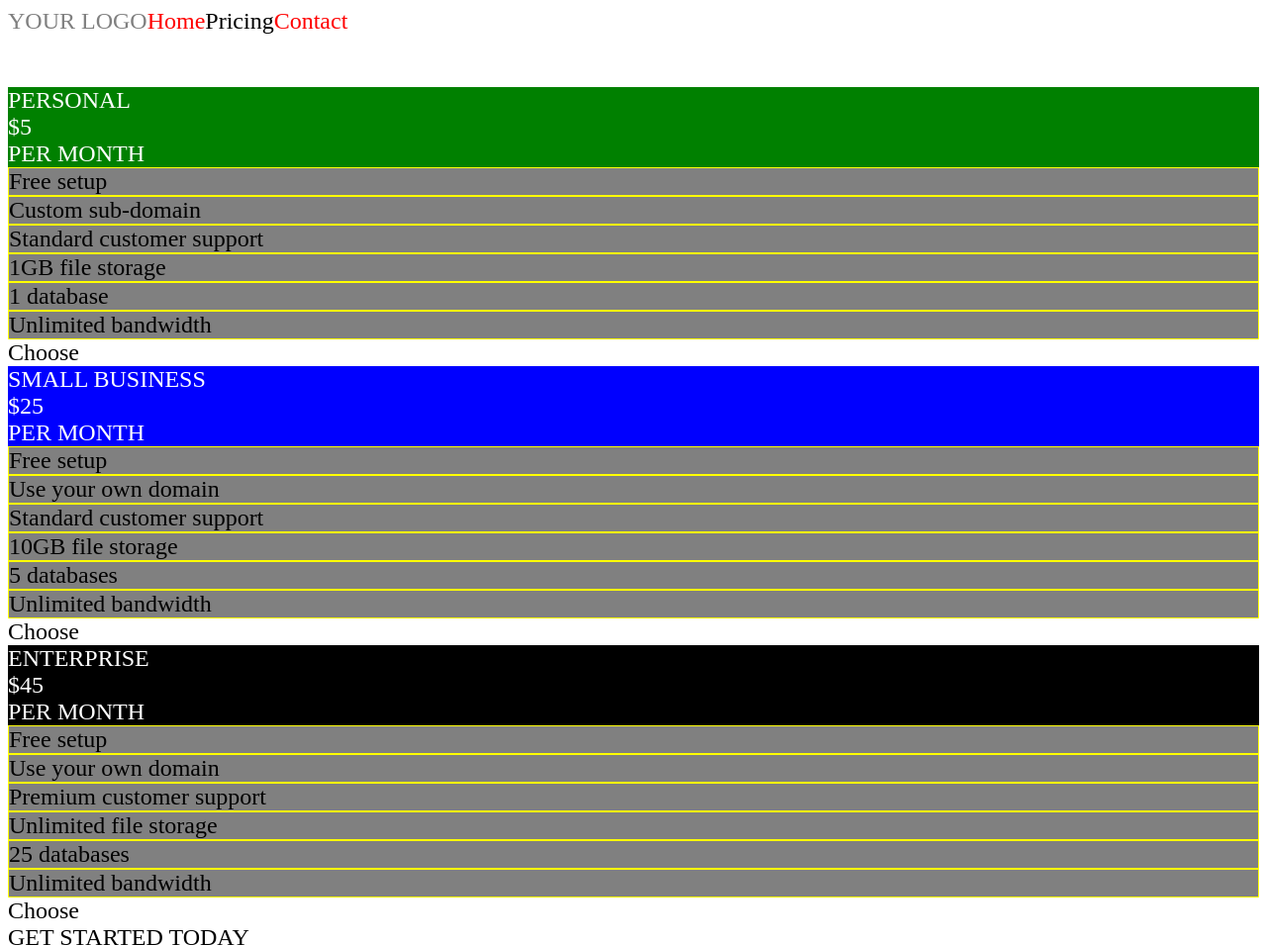
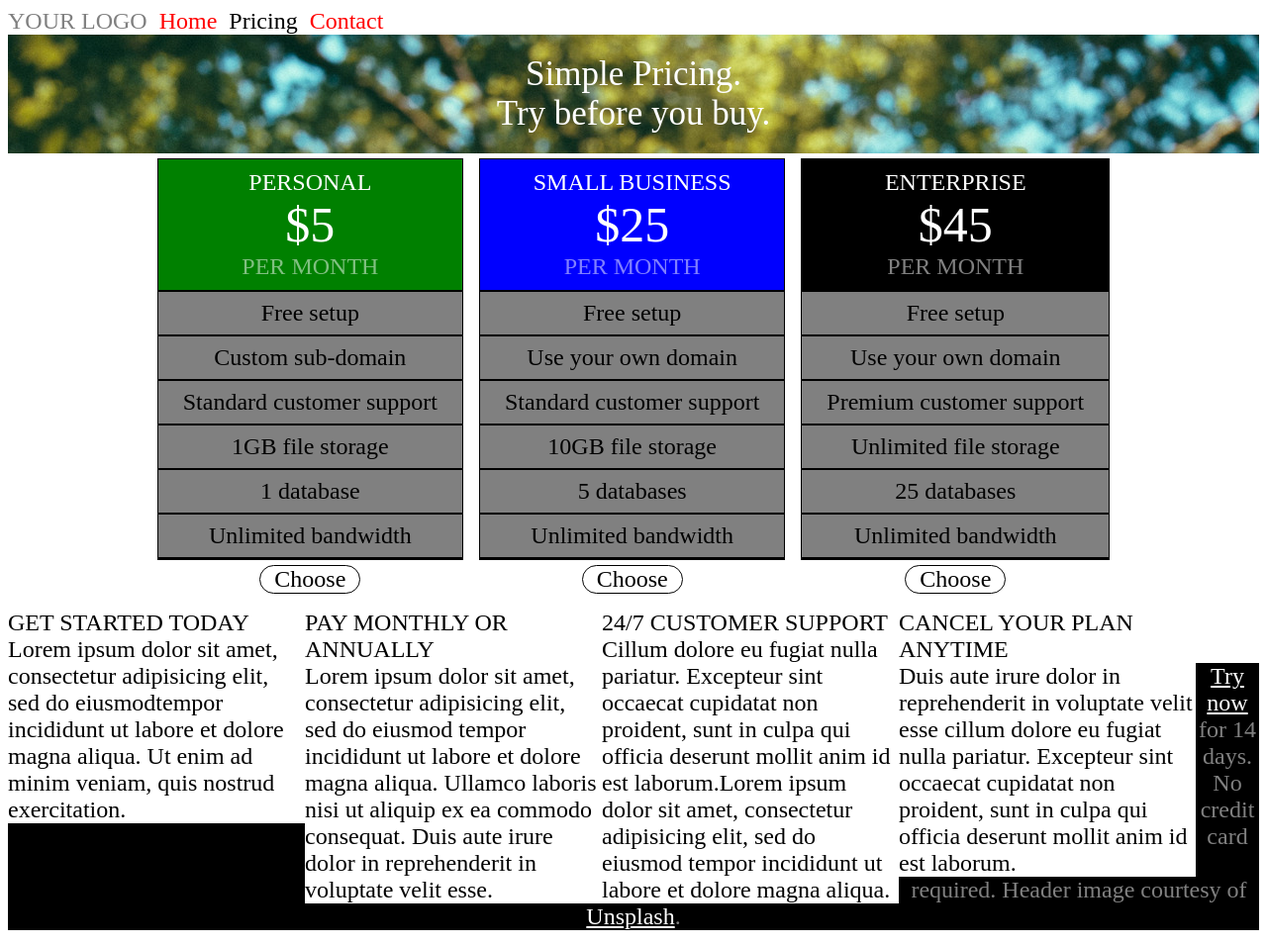
Before and after one commit to keithreynoldsworld/Responsive-Site, a plain HTML site: page dist/index.html in a window 1280 px wide. Shown: the top 955 px of the page at 99% size. Drawn offline with Linux system fonts and the light colour scheme.

Commit message:
fridaynightlive

```diff
--- a/dist/css/main.css
+++ b/dist/css/main.css
@@ -1,30 +1,32 @@
 /* Variables */
-/*SHOULD BE TRANSPARENT WHITE*/
 /* B R E A K P O I N T S */
 @media (min-width: 478px) {
   .body {
-    background: white; }
+    background: white;
+    overflow: hidden; }
 
   .slogan {
     font-size: 25px; } }
 @media (min-width: 767px) {
   .slogan {
-    font-size: 35px; } }
+    font-size: 35px;
+    float: clear; } }
 @media (min-width: 978px) {
   .body {
     font-size: 150%; }
 
   .plan1, .plan2, .plan3, .company-info-background {
-    float: left;
-    max-width: 200px; }
+    float: left; }
 
   .clear {
-    float: clear; } }
+    float: clear;
+    overflow: hidden; } }
 @media (min-width: 979px) {
   .plan1, .plan2, .plan3, .company-info-background {
-    max-width: 2000px; } }
+    max-width: 300px; } }
 .body {
-  background: white; }
+  background: white;
+  text-align: center; }
 
 .header-main-box {
   width: 100%;
@@ -33,7 +35,8 @@
 .header-style {
   display: inline-block;
   background: white;
-  float: left; }
+  float: left;
+  padding-right: 12px; }
 
 .header-link-1 {
   color: gray; }
@@ -45,42 +48,64 @@
   color: black; }
 
 .slogan {
-  background-image: url("images/background.jpg");
-  display: block;
-  color: white; }
+  background: url(background.jpg);
+  padding-bottom: 20px;
+  color: white;
+  padding-top: 20px; }
+
+.plan {
+  display: inline-block;
+  overflow: hidden;
+  margin: 5px; }
 
 .plan-header-1 {
-  background: green; }
+  background: green;
+  padding: 10px;
+  border: 1px solid black; }
 
 .plan-header-2 {
-  background: blue; }
+  background: blue;
+  padding: 10px;
+  border: 1px solid black; }
 
 .plan-header-3 {
-  background: black; }
+  background: black;
+  padding: 10px;
+  border: 1px solid black; }
 
 .plan-title {
   color: white; }
 
 .plan-price {
-  color: white; }
+  color: white;
+  font-size: 50px; }
 
 .plan-subtitle {
-  color: white; }
+  color: rgba(255, 255, 255, 0.5); }
 
 .plan-perks {
-  border: 1px solid yellow;
+  border: 1px solid black;
   background: gray;
-  color: black; }
+  color: black;
+  padding: 8px 25px 8px 25px; }
 
 .button-parent {
-  background: white; }
+  background: white;
+  border: 1px solid black; }
 
 .button {
   background: white;
-  color: black; }
+  color: black;
+  border: 1px solid black;
+  margin: 5px;
+  width: 100px;
+  margin-left: auto;
+  margin-right: auto;
+  border-radius: 2em; }
 
 .company-info {
-  background: white; }
+  background: white;
+  text-align: left; }
 
 .company-info-background {
   background: white; }
--- a/dist/index.html
+++ b/dist/index.html
@@ -11,6 +11,7 @@
 		<div class="header-style header-link-3">Pricing</div>
 		<div class="header-style header-link-2and4">Contact</div>
 	</header>
+	<br/>
 	<section class="slogan">Simple Pricing.</br>Try before you buy.</section>
 	<section class="plans">
 		<div class="plan">
@@ -25,7 +26,7 @@
 			<div class="plan-perks">1GB file storage</div>
 			<div class="plan-perks">1 database</div>
 			<div class="plan-perks">Unlimited bandwidth</div>
-			<div class="button-parent">
+			<div class="button-parent"></div>
 				<div class="button">Choose</div>
 		</div>
 		<div class="plan">
@@ -40,7 +41,7 @@
 			<div class="plan-perks">10GB file storage</div>
 			<div class="plan-perks">5 databases</div>
 			<div class="plan-perks">Unlimited bandwidth</div>
-			<div class="button-parent">
+			<div class="button-parent"></div>
 				<div class="button">Choose</div>
 		</div>
 		<div class="plan">
@@ -55,7 +56,7 @@
 			<div class="plan-perks">Unlimited file storage</div>
 			<div class="plan-perks">25 databases</div>
 			<div class="plan-perks">Unlimited bandwidth</div>
-			<div class="button-parent">
+			<div class="button-parent"></div>
 				<div class="button">Choose</div>
 		</div>
 	</section>
@@ -80,6 +81,7 @@
 			<div class="company-info-verbage">Duis aute irure dolor in reprehenderit in voluptate velit esse cillum dolore eu fugiat nulla pariatur. Excepteur sint occaecat cupidatat non proident, sunt in culpa qui officia deserunt mollit anim id est laborum.</div>
 		</div>
 	</section>
+	</br></br>
 	<footer class="footer">
 		<a href="http://www.cnn.com">Try now</a>
 		 for 14 days. No credit card required. Header image courtesy of
--- a/dist/scss/main.scss
+++ b/dist/scss/main.scss
@@ -11,10 +11,10 @@ $plan-background-2: blue;
 $plan-background-3: black;
 $plan-title: white;
 $plan-price: white;
-$plan-subtitle: white; /*SHOULD BE TRANSPARENT WHITE*/
+$plan-subtitle: rgba(255,255,255,0.5);
 $plan-perks-background: gray;
 $plan-perks-text: black;
-$plan-perks-border: 1px solid yellow;
+$plan-perks-border: 1px solid black;
 $plan-button-parent-background: white;
 $plan-button-background: white;
 $plan-button-text: black;
@@ -30,6 +30,7 @@ $footer-links: white;
 @media (min-width: 478px) {
 	.body {
 		background: $body-background;
+		overflow: hidden;
 	}
     .slogan {
         font-size: 25px;
@@ -40,7 +41,7 @@ $footer-links: white;
 @media (min-width: 767px) {
 	.slogan {
 		font-size: 35px;
-
+		float: clear;
 	}
 }
 
@@ -50,10 +51,11 @@ $footer-links: white;
 	}
 	.plan1, .plan2, .plan3, .company-info-background {
 		float: left;
-		max-width: 200px;
+
 	}
 	.clear {
-		float:clear
+		float:clear;
+		overflow: hidden;
 	}
 
 
@@ -63,12 +65,13 @@ $footer-links: white;
 @media (min-width: 979px) {
 	.plan1, .plan2, .plan3, .company-info-background {
 
-		max-width: 2000px;
+		max-width: 300px;
 	}
 }
 
 .body {
 	background: $body-background;
+	text-align: center;
 }
 .header-main-box {
 	width: 100%;
@@ -78,6 +81,7 @@ $footer-links: white;
 	display:inline-block;
 	background: $header-background;
 	float:left;
+	padding-right: 12px;
 
 }
 .header-link-1 {
@@ -89,28 +93,40 @@ $footer-links: white;
 	color: $header-link-3;
 }
 .slogan {
-	background-image: url("images/background.jpg");
-	display: block;
+	background: url(background.jpg);
+	padding-bottom: 20px;
 	color: $slogan-text;
+	padding-top: 20px;
 }
 .plans {
 
 }
-.plan{}
+.plan{
+	display:inline-block;
+	overflow: hidden;
+	margin: 5px;
+}
 .plan-header-1 {
 	background: $plan-background-1;
+	padding: 10px;
+	border: 1px solid black;
 }
 .plan-header-2 {
 	background: $plan-background-2;
+	padding: 10px;
+	border: 1px solid black;
 }
 .plan-header-3 {
 	background: $plan-background-3;
+	padding: 10px;
+	border: 1px solid black;
 }
 .plan-title {
 	color: $plan-title;
 }
 .plan-price {
 	color: $plan-price;
+	font-size: 50px;
 }
 .plan-subtitle{
 	color: $plan-subtitle;
@@ -119,20 +135,27 @@ $footer-links: white;
 	border: $plan-perks-border;
 	background: $plan-perks-background;
 	color: $plan-perks-text;
-
+	padding: 8px 25px 8px 25px;
 
 
 }
 .button-parent{
 	background: $plan-button-parent-background;
-
+	border: 1px solid black;
 }
 .button{
 	background: $plan-button-background;
 	color: $plan-button-text;
+	border: 1px solid black;
+	margin: 5px;
+	width: 100px;
+	margin-left: auto;
+	margin-right: auto;
+	border-radius: 2em;
 }
 .company-info{
 	background: $company-info-background;
+	text-align: left;
 }
 .company-info-background{
 	background: $company-info-background;
```
Also changed, not shown: dist/css/background.jpg (added), 3 other files.
